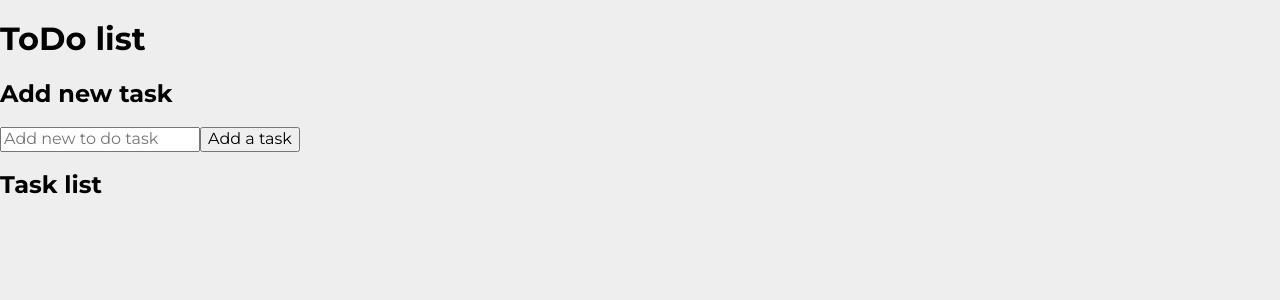
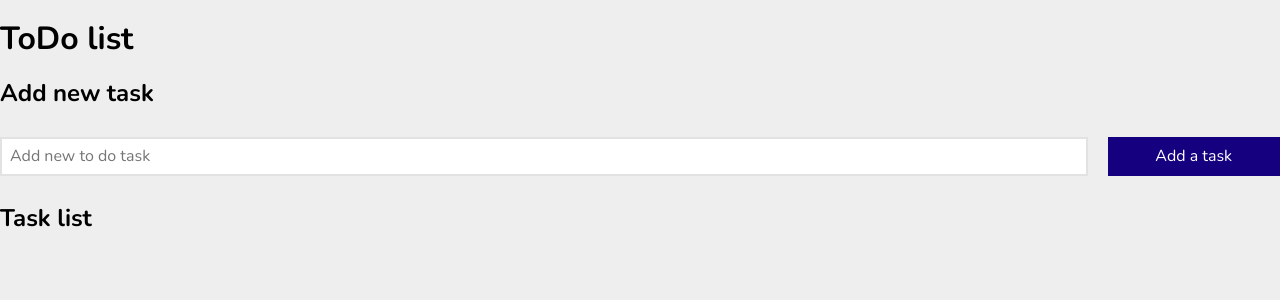
Before and after one commit to blabladorrr/todo-list-warcraft, a React (Create React App) app: page / in a window 1280 px wide. Shown: the top 300 px of the page. Built offline with nearby package versions, Linux system fonts and the light colour scheme.

Commit message:
feat: Add Form component

```diff
--- a/public/index.html
+++ b/public/index.html
@@ -28,7 +28,7 @@
     <link rel="stylesheet" href="https://cdnjs.cloudflare.com/ajax/libs/normalize/8.0.1/normalize.min.css">
     <link rel="preconnect" href="https://fonts.googleapis.com">
     <link rel="preconnect" href="https://fonts.gstatic.com" crossorigin>
-    <link href="https://fonts.googleapis.com/css2?family=Montserrat:ital,wght@0,400;0,700;1,400;1,700&display=swap" rel="stylesheet">
+    <link href="https://fonts.googleapis.com/css2?family=Nunito:ital,wght@0,400;0,700;1,400;1,700&display=swap" rel="stylesheet">
   </head>
   <body>
     <noscript>You need to enable JavaScript to run this app.</noscript>
--- a/src/App.js
+++ b/src/App.js
@@ -1,3 +1,5 @@
+import Form from "./Form";
+
 const tasks = [
   {id: 1, content: "buy a milk", done: false},
   {id: 2, content: "take a dog to vet", done: true},
@@ -16,10 +18,7 @@ function App() {
           <h2 className="section__title">Add new task</h2>
         </header>
         <div className="section__body">
-        <form className="form">
-            <input className="form__input" placeholder="Add new to do task" />
-            <button className="form__button">Add a task</button>
-          </form>
+          <Form />
         </div>
       </section>
       <section className="section">
--- /dev/null
+++ b/src/Form/index.js
@@ -0,0 +1,10 @@
+import "./style.css";
+
+const Form = () => (
+    <form className="form">
+        <input className="form__input" placeholder="Add new to do task" />
+        <button className="form__button">Add a task</button>
+    </form>
+);
+
+export default Form;
--- /dev/null
+++ b/src/Form/style.css
@@ -0,0 +1,49 @@
+.form {
+    padding: 10px 0;
+    justify-content: space-between;
+    display: flex;
+}
+
+.form__input {
+    width: 100%;
+    padding: 8px;
+    display: flex;
+    align-self: center;
+    border: 2px solid #e2e2e2;
+}
+
+.form__button {
+    background-color: #027381;
+    color: #fff;
+    padding: 10px;
+    margin-left: 20px;
+    width: 200px;
+    background: hsl(250, 100%, 25%);
+    border: none;
+    transition: 0.3s;
+    cursor: pointer;
+}
+
+.form__button:hover {
+    background: hsl(250, 100%, 30%);
+    transform: scale(1.1);
+}
+
+.form__button:active {
+    background: hsl(250, 100%, 35%);
+}
+
+@media (max-width: 767px) {
+    .form {
+        display: flex;
+        justify-content: center;
+        flex-direction: column;
+    }
+}
+
+@media (max-width: 767px) {
+    .form__button {
+        width: 100%;
+        margin: 10px 0;
+    }
+}
--- a/src/index.css
+++ b/src/index.css
@@ -7,6 +7,6 @@ html {
 }
 
 body {
-  font-family: 'Montserrat', sans-serif;
+  font-family: 'Nunito', sans-serif;
   background: #eee;
 }
```
